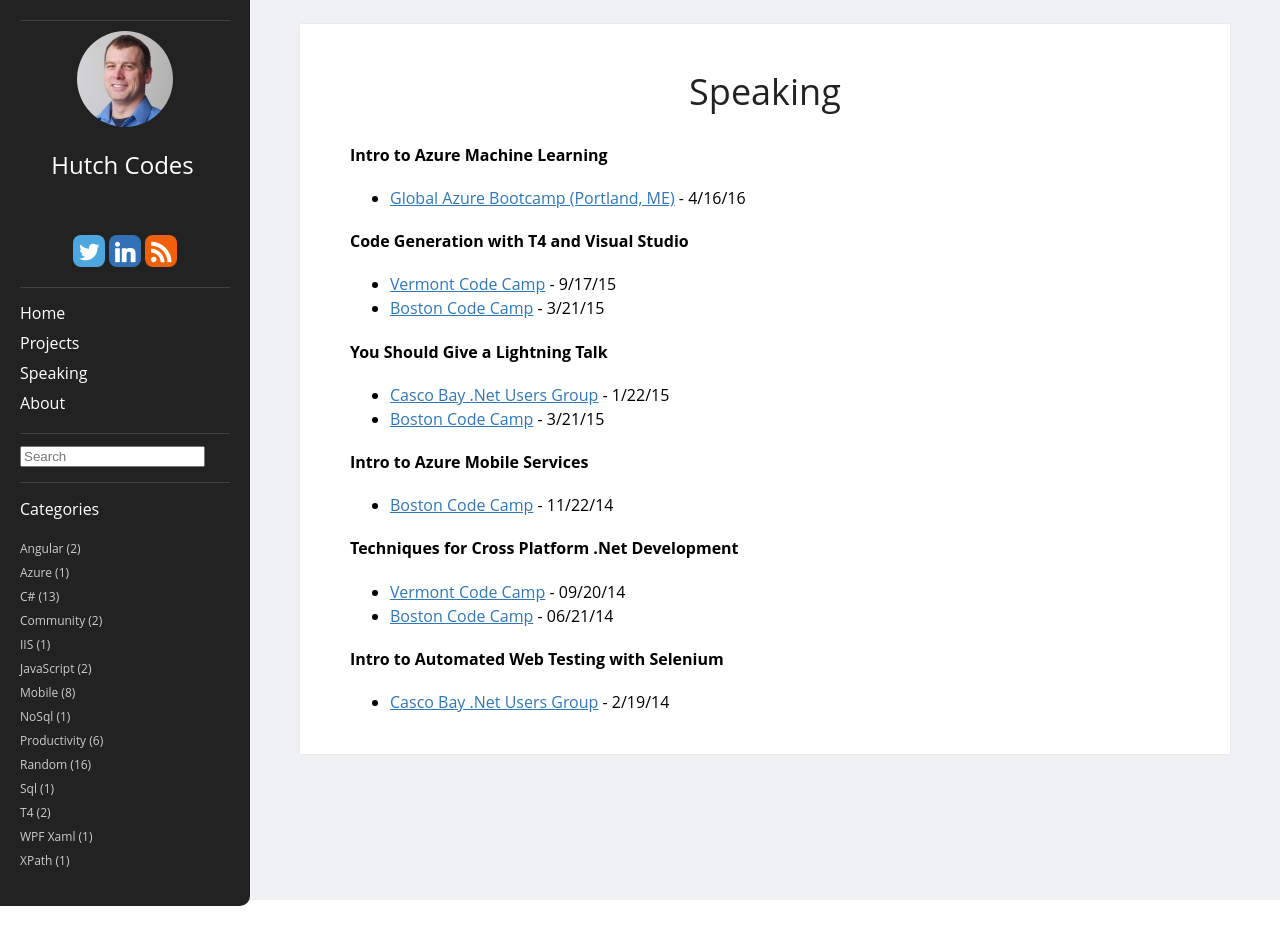
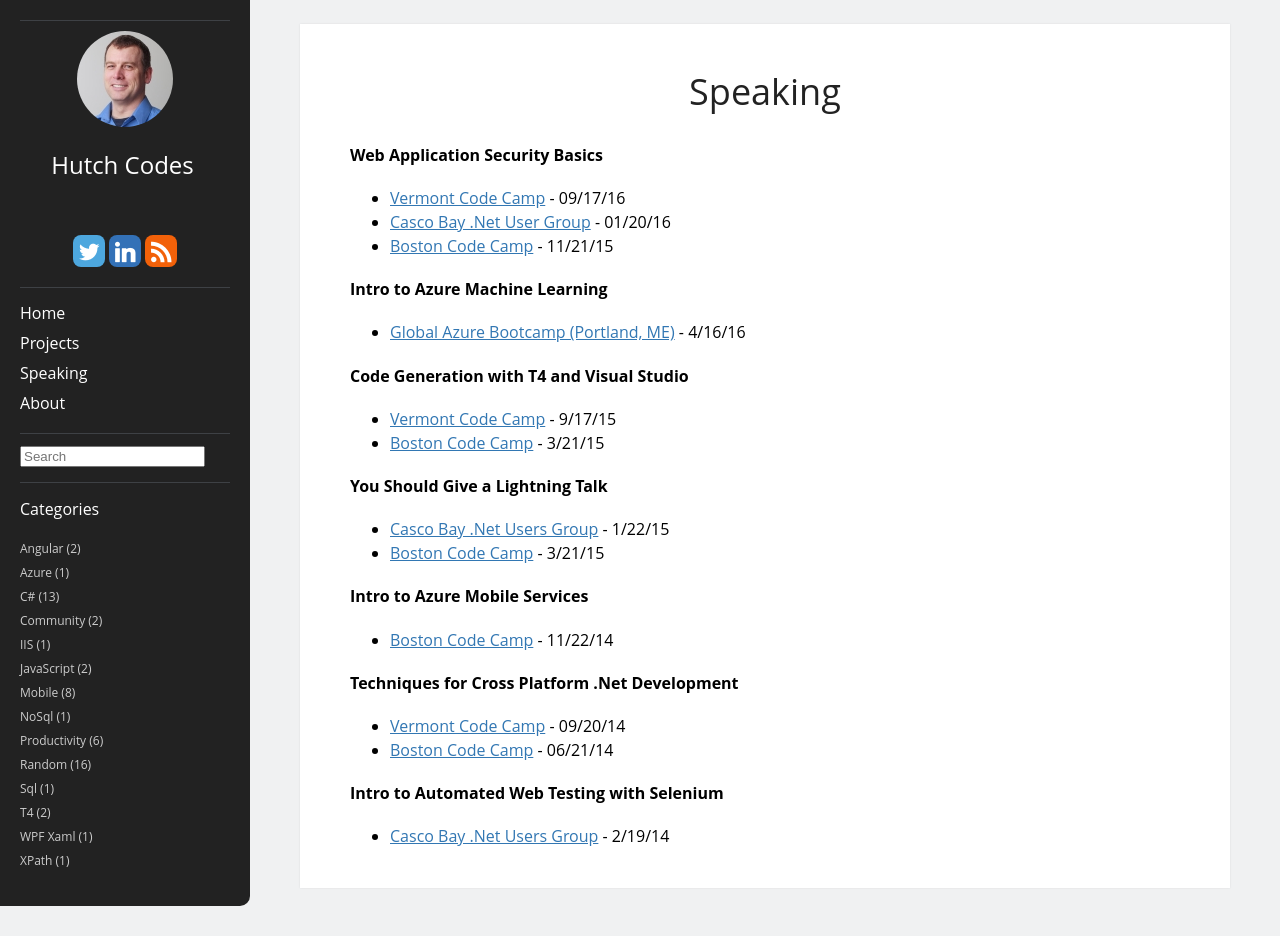
Before and after one commit to hutchcodes/hutchcodes.github.io, a Jekyll site: the page built from speaking.md, in a window 1280 px wide. Built offline with Jekyll 4.4.1, drawn with Linux system fonts in a browser that asks for light colours; before the commit the page ends 906 px from its top, so only the background shows below that.

Commit message:
Updating speaking page

```diff
--- a/speaking.md
+++ b/speaking.md
@@ -5,6 +5,12 @@
 permalink: /speaking/
 published: true
 ---
+
+<strong>Web Application Security Basics</strong>
+
+- <a href="http://vtcodecamp.org/2016/sessions#web-application-security-basics" target="_blank">Vermont Code Camp</a> - 09/17/16
+- <a href="http://www.meetup.com/CascoBayNUG/events/227717700/" target="_blank">Casco Bay .Net User Group</a> - 01/20/16
+- <a href="http://www.bostoncodecamp.com/CC24/sessions/details/15290" target="_blank">Boston Code Camp</a> - 11/21/15
 
 <strong>Intro to Azure Machine Learning</strong>
 
```
